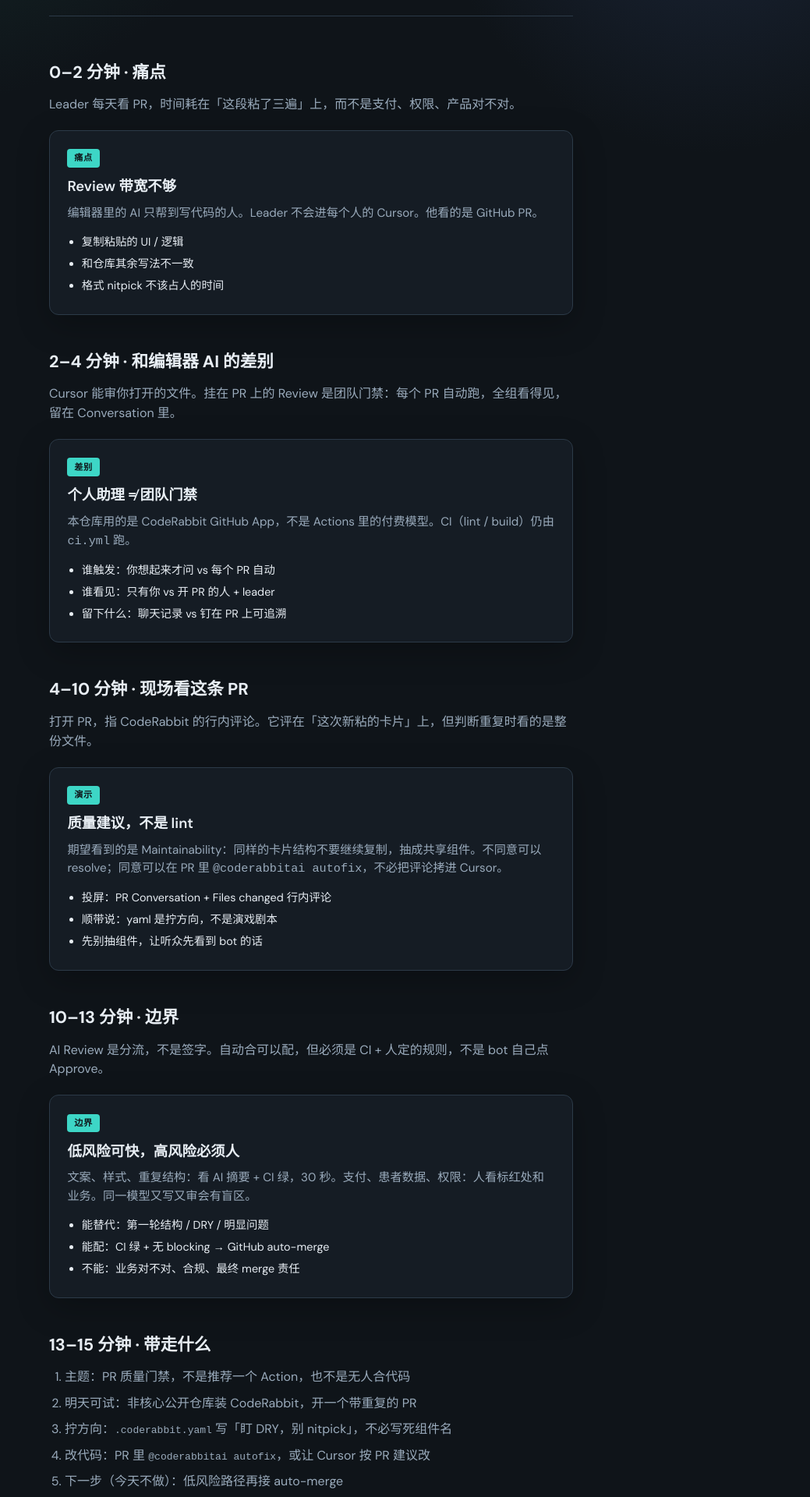
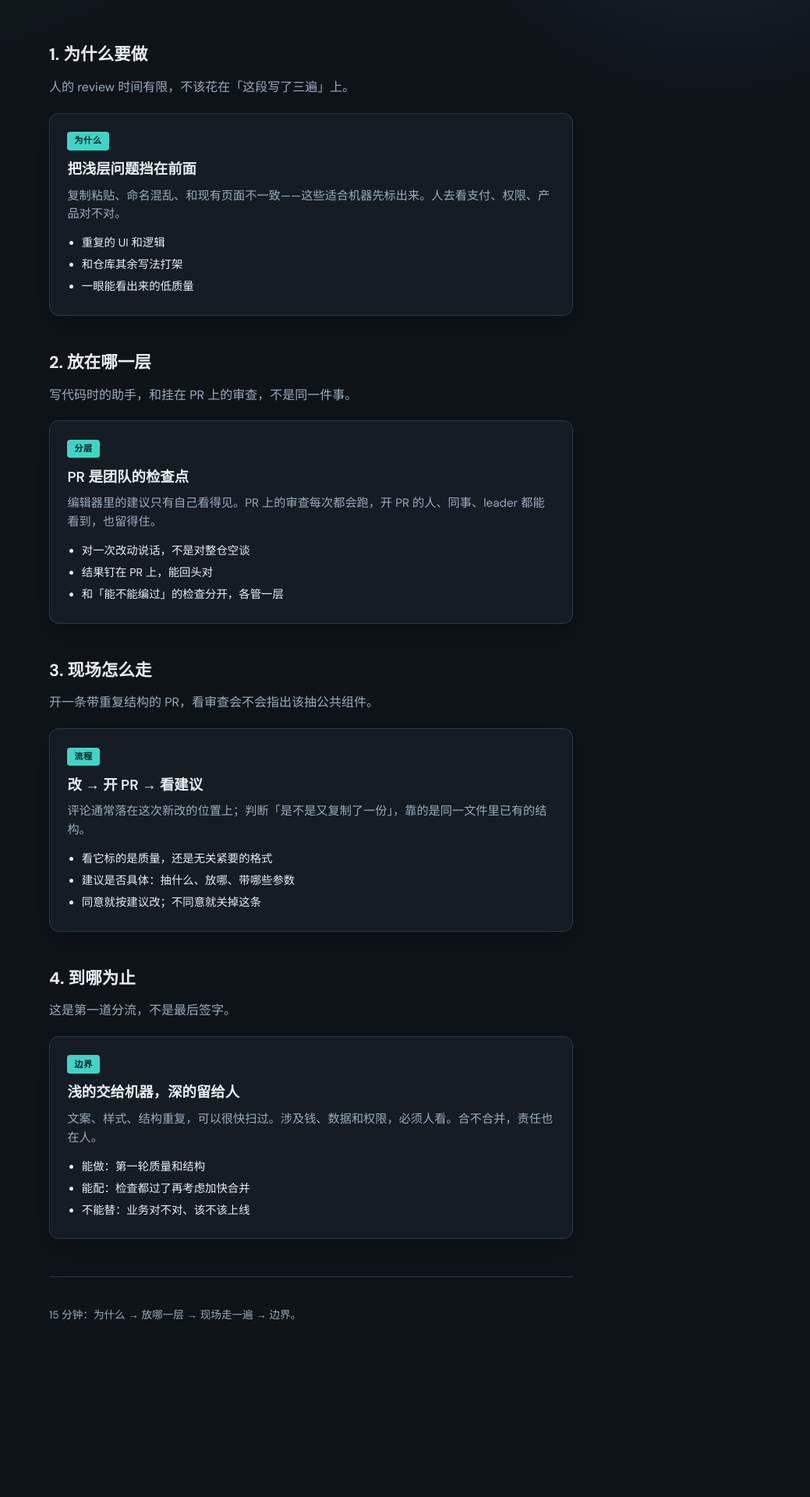
Before and after one commit to franksun001/ai-pr-review-demo, a React (Vite) app: page / in a window 1280 px wide. Shown: the part 280-2200 px from the top of the page at 78% size, without its empty margins (241-1280 px from the left). After the commit the page ends 2055 px from the top, so only its background shows below. Built offline with nearby package versions, Linux system fonts and the light colour scheme.

Commit message:
[content] rewrite talk page to topic plus four-step outline
Keep duplicated topic-card markup for the PR review demo.

```diff
--- a/src/App.tsx
+++ b/src/App.tsx
@@ -6,122 +6,97 @@
  * - Do not extract a shared component until the talk has shown the PR review.
  */
 
-import './App.css'
+import "./App.css";
 
 export default function App() {
   return (
-    <div className="page">
-      <header className="hero">
-        <p className="eyebrow">技术分享 · 15 分钟</p>
+    <div className='page'>
+      <header className='hero'>
+        <p className='eyebrow'>技术分享 · 15 分钟</p>
         <h1>PR 上的 AI Review</h1>
-        <p className="lede">
-          不是再推荐一个编辑器插件。是让每个 Pull Request 自动过第一道质量审查：重复代码、抽组件、低质量写法——leader 只审业务。
-        </p>
-        <p className="meta">
-          主题不是 GitHub Action，也不是全自动合代码。演示仓库：故意复制卡片，看 PR 上的 bot 会不会叫停。
+        <p className='lede'>
+          每个 Pull Request 先过一道质量审查：重复、结构、明显的坏味道。人只审业务和风险。
         </p>
       </header>
 
       <main>
         {/* --- duplicated card block #1 --- */}
-        <section className="section" id="problem">
-          <h2>0–2 分钟 · 痛点</h2>
-          <p className="section-intro">
-            Leader 每天看 PR，时间耗在「这段粘了三遍」上，而不是支付、权限、产品对不对。
-          </p>
-          <div className="topic-card">
-            <div className="topic-card__badge">痛点</div>
-            <h3 className="topic-card__title">Review 带宽不够</h3>
-            <p className="topic-card__body">
-              编辑器里的 AI 只帮到写代码的人。Leader 不会进每个人的 Cursor。他看的是 GitHub PR。
+        <section className='section' id='why'>
+          <h2>1. 为什么要做</h2>
+          <p className='section-intro'>人的 review 时间有限，不该花在「这段写了三遍」上。</p>
+          <div className='topic-card'>
+            <div className='topic-card__badge'>为什么</div>
+            <h3 className='topic-card__title'>把浅层问题挡在前面</h3>
+            <p className='topic-card__body'>
+              复制粘贴、命名混乱、和现有页面不一致——这些适合机器先标出来。人去看支付、权限、产品对不对。
             </p>
-            <ul className="topic-card__list">
-              <li>复制粘贴的 UI / 逻辑</li>
-              <li>和仓库其余写法不一致</li>
-              <li>格式 nitpick 不该占人的时间</li>
+            <ul className='topic-card__list'>
+              <li>重复的 UI 和逻辑</li>
+              <li>和仓库其余写法打架</li>
+              <li>一眼能看出来的低质量</li>
             </ul>
           </div>
         </section>
 
         {/* --- duplicated card block #2 --- */}
-        <section className="section" id="diff">
-          <h2>2–4 分钟 · 和编辑器 AI 的差别</h2>
-          <p className="section-intro">
-            Cursor 能审你打开的文件。挂在 PR 上的 Review 是团队门禁：每个 PR 自动跑，全组看得见，留在 Conversation 里。
-          </p>
-          <div className="topic-card">
-            <div className="topic-card__badge">差别</div>
-            <h3 className="topic-card__title">个人助理 ≠ 团队门禁</h3>
-            <p className="topic-card__body">
-              本仓库用的是 CodeRabbit GitHub App，不是 Actions 里的付费模型。CI（lint / build）仍由{' '}
-              <code>ci.yml</code> 跑。
+        <section className='section' id='where'>
+          <h2>2. 放在哪一层</h2>
+          <p className='section-intro'>写代码时的助手，和挂在 PR 上的审查，不是同一件事。</p>
+          <div className='topic-card'>
+            <div className='topic-card__badge'>分层</div>
+            <h3 className='topic-card__title'>PR 是团队的检查点</h3>
+            <p className='topic-card__body'>
+              编辑器里的建议只有自己看得见。PR 上的审查每次都会跑，开 PR 的人、同事、leader
+              都能看到，也留得住。
             </p>
-            <ul className="topic-card__list">
-              <li>谁触发：你想起来才问 vs 每个 PR 自动</li>
-              <li>谁看见：只有你 vs 开 PR 的人 + leader</li>
-              <li>留下什么：聊天记录 vs 钉在 PR 上可追溯</li>
+            <ul className='topic-card__list'>
+              <li>对一次改动说话，不是对整仓空谈</li>
+              <li>结果钉在 PR 上，能回头对</li>
+              <li>和「能不能编过」的检查分开，各管一层</li>
             </ul>
           </div>
         </section>
 
         {/* --- duplicated card block #3 --- */}
-        <section className="section" id="demo">
-          <h2>4–10 分钟 · 现场看这条 PR</h2>
-          <p className="section-intro">
-            打开 PR，指 CodeRabbit 的行内评论。它评在「这次新粘的卡片」上，但判断重复时看的是整份文件。
-          </p>
-          <div className="topic-card">
-            <div className="topic-card__badge">演示</div>
-            <h3 className="topic-card__title">质量建议，不是 lint</h3>
-            <p className="topic-card__body">
-              期望看到的是 Maintainability：同样的卡片结构不要继续复制，抽成共享组件。不同意可以 resolve；同意可以在 PR 里{' '}
-              <code>@coderabbitai autofix</code>，不必把评论拷进 Cursor。
+        <section className='section' id='how'>
+          <h2>3. 现场怎么走</h2>
+          <p className='section-intro'>开一条带重复结构的 PR，看审查会不会指出该抽公共组件。</p>
+          <div className='topic-card'>
+            <div className='topic-card__badge'>流程</div>
+            <h3 className='topic-card__title'>改 → 开 PR → 看建议</h3>
+            <p className='topic-card__body'>
+              评论通常落在这次新改的位置上；判断「是不是又复制了一份」，靠的是同一文件里已有的结构。
             </p>
-            <ul className="topic-card__list">
-              <li>投屏：PR Conversation + Files changed 行内评论</li>
-              <li>顺带说：yaml 是拧方向，不是演戏剧本</li>
-              <li>先别抽组件，让听众先看到 bot 的话</li>
+            <ul className='topic-card__list'>
+              <li>看它标的是质量，还是无关紧要的格式</li>
+              <li>建议是否具体：抽什么、放哪、带哪些参数</li>
+              <li>同意就按建议改；不同意就关掉这条</li>
             </ul>
           </div>
         </section>
 
         {/* --- duplicated card block #4 --- */}
-        <section className="section" id="limits">
-          <h2>10–13 分钟 · 边界</h2>
-          <p className="section-intro">
-            AI Review 是分流，不是签字。自动合可以配，但必须是 CI + 人定的规则，不是 bot 自己点 Approve。
-          </p>
-          <div className="topic-card">
-            <div className="topic-card__badge">边界</div>
-            <h3 className="topic-card__title">低风险可快，高风险必须人</h3>
-            <p className="topic-card__body">
-              文案、样式、重复结构：看 AI 摘要 + CI 绿，30 秒。支付、患者数据、权限：人看标红处和业务。同一模型又写又审会有盲区。
+        <section className='section' id='limit'>
+          <h2>4. 到哪为止</h2>
+          <p className='section-intro'>这是第一道分流，不是最后签字。</p>
+          <div className='topic-card'>
+            <div className='topic-card__badge'>边界</div>
+            <h3 className='topic-card__title'>浅的交给机器，深的留给人</h3>
+            <p className='topic-card__body'>
+              文案、样式、结构重复，可以很快扫过。涉及钱、数据和权限，必须人看。合不合并，责任也在人。
             </p>
-            <ul className="topic-card__list">
-              <li>能替代：第一轮结构 / DRY / 明显问题</li>
-              <li>能配：CI 绿 + 无 blocking → GitHub auto-merge</li>
-              <li>不能：业务对不对、合规、最终 merge 责任</li>
+            <ul className='topic-card__list'>
+              <li>能做：第一轮质量和结构</li>
+              <li>能配：检查都过了再考虑加快合并</li>
+              <li>不能替：业务对不对、该不该上线</li>
             </ul>
           </div>
         </section>
-
-        <section className="section checklist" id="close">
-          <h2>13–15 分钟 · 带走什么</h2>
-          <ol>
-            <li>主题：PR 质量门禁，不是推荐一个 Action，也不是无人合代码</li>
-            <li>明天可试：非核心公开仓库装 CodeRabbit，开一个带重复的 PR</li>
-            <li>拧方向：<code>.coderabbit.yaml</code> 写「盯 DRY，别 nitpick」，不必写死组件名</li>
-            <li>改代码：PR 里 <code>@coderabbitai autofix</code>，或让 Cursor 按 PR 建议改</li>
-            <li>下一步（今天不做）：低风险路径再接 auto-merge</li>
-          </ol>
-        </section>
       </main>
 
-      <footer className="footer">
-        <p>
-          故意重复的四张卡片在 <code>src/App.tsx</code>。讲稿和演示步骤见 <code>README.md</code>。
-        </p>
+      <footer className='footer'>
+        <p>15 分钟：为什么 → 放哪一层 → 现场走一遍 → 边界。</p>
       </footer>
     </div>
-  )
+  );
 }
```
